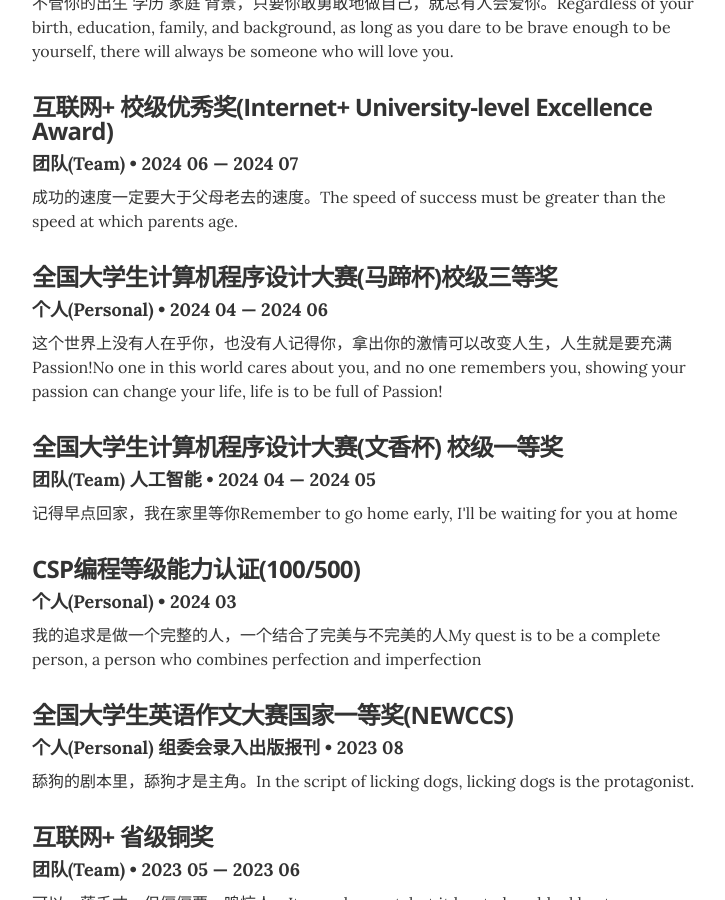
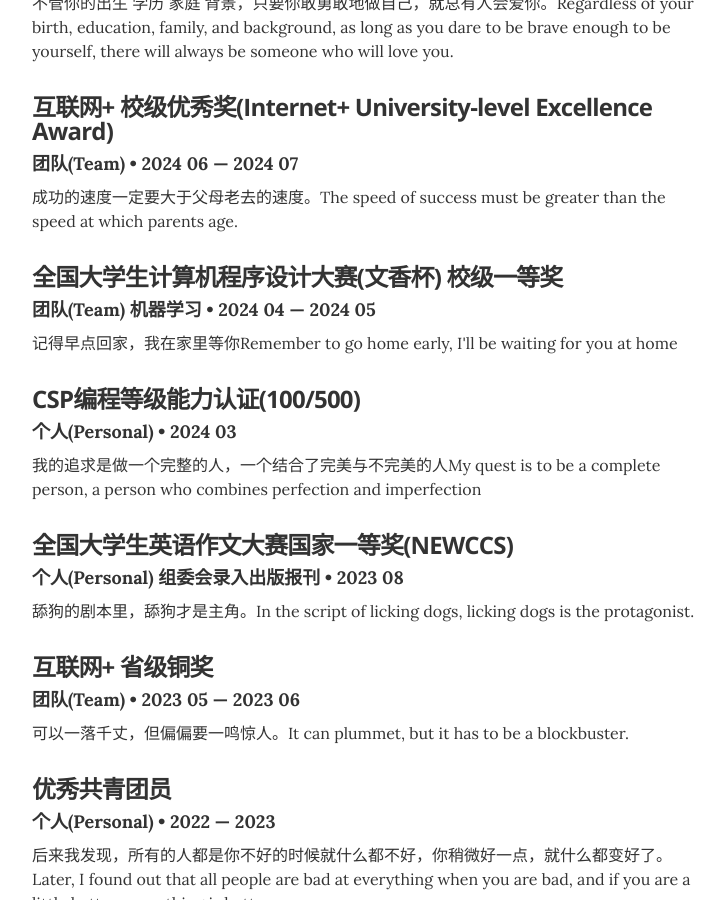
Before and after one commit to futingx/resume, a Jekyll site: the page built from index.html, in a window 1280 px wide and 900 px high, scrolled down 3710 px. Shown: the whole window, without its empty margins (268-993 px from the left). Built offline with Jekyll 4.4.1, drawn with Linux system fonts in a browser that asks for light colours.

Commit message:
第13次提交

```diff
--- a/_data/recognitions.yml
+++ b/_data/recognitions.yml
@@ -24,13 +24,8 @@
   year: 2024 06 &mdash; 2024 07
   summary: 成功的速度一定要大于父母老去的速度。The speed of success must be greater than the speed at which parents age.
 
-- award: 全国大学生计算机程序设计大赛(马蹄杯)校级三等奖
-  organization: 个人(Personal)
-  year: 2024 04 &mdash; 2024 06
-  summary: 这个世界上没有人在乎你，也没有人记得你，拿出你的激情可以改变人生，人生就是要充满Passion!No one in this world cares about you, and no one remembers you, showing your passion can change your life, life is to be full of Passion!
-
 - award: 全国大学生计算机程序设计大赛(文香杯) 校级一等奖
-  organization: 团队(Team) 人工智能
+  organization: 团队(Team) 机器学习
   year: 2024 04 &mdash; 2024 05
   summary: 记得早点回家，我在家里等你Remember to go home early, I'll be waiting for you at home
 
```
